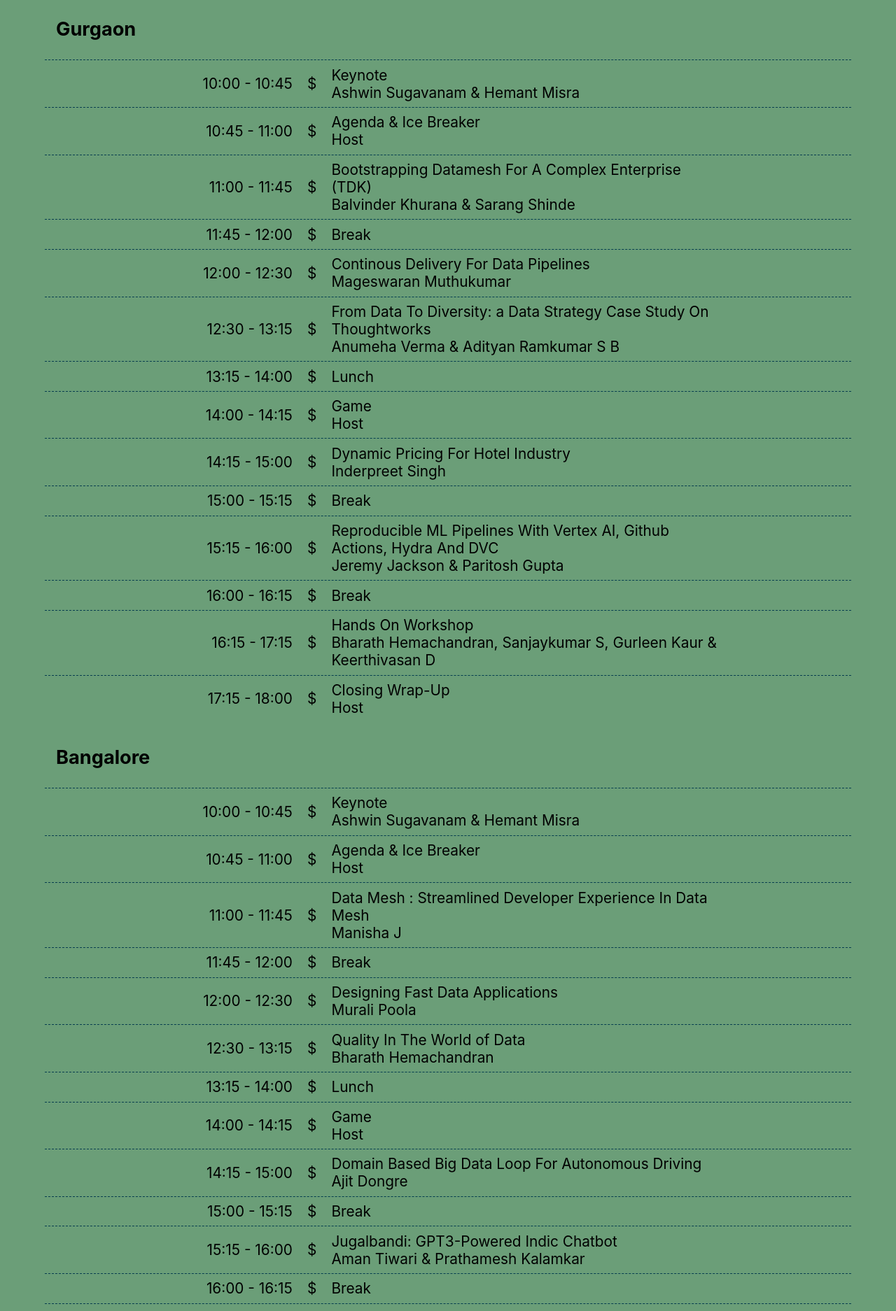
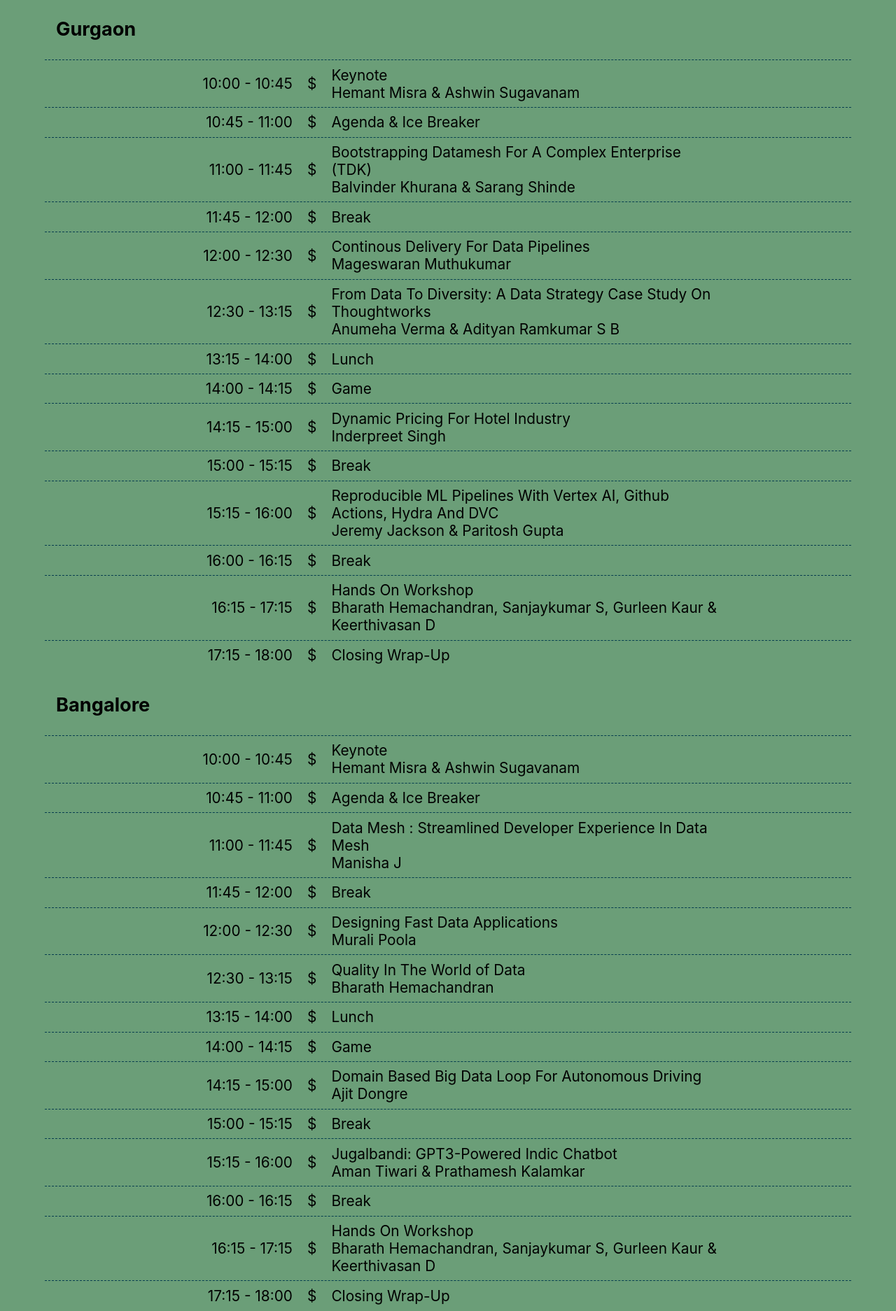
Before and after one commit to ThoughtWorks-Bangalore/Yottabyte, a React (Create React App) app: page / in a window 1280 px wide. Shown: the part 2080-3954 px from the top of the page at 70% size. Built offline with nearby package versions, Linux system fonts and the light colour scheme.

Commit message:
[Procheta | Roshni | Ankit ] Refactor. speakers list and agenda and logo

```diff
--- a/public/index.html
+++ b/public/index.html
@@ -2,6 +2,7 @@
 <html lang="en">
   <head>
     <meta charset="utf-8" />
+    <link rel="icon" href="%PUBLIC_URL%/Yotabyte_logo.png" />
     <meta name="viewport" content="width=device-width, initial-scale=1" />
     <meta name="theme-color" content="#000000" />
     <meta
--- a/src/components/Agenda.js
+++ b/src/components/Agenda.js
@@ -15,16 +15,13 @@ export const Agenda = () => {
           <div className="seperation">$</div>
           <div className="detail">
             <div>Keynote</div>
-            <div>Ashwin Sugavanam & Hemant Misra</div>
+            <div>Hemant Misra & Ashwin Sugavanam</div>
           </div>
         </div>
         <div className="schedule-info">
           <div className="timing">10:45 - 11:00</div>
           <div className="seperation">$</div>
-          <div className="detail">
-            <div>Agenda & Ice Breaker</div>
-            <div>Host</div>
-            </div>
+          <div className="detail">Agenda & Ice Breaker</div>
         </div>
         <div className="schedule-info">
           <div className="timing">11:00 - 11:45</div>
@@ -52,7 +49,7 @@ export const Agenda = () => {
         <div className="schedule-info">
           <div className="timing">12:30 - 13:15</div>
           <div className="seperation">$</div>
-          <div className="detail"><div>From Data To Diversity: a Data Strategy Case Study On Thoughtworks</div>
+          <div className="detail"><div>From Data To Diversity: A Data Strategy Case Study On Thoughtworks</div>
           <div>Anumeha Verma & Adityan Ramkumar S B</div></div>
         </div>
         <div className="schedule-info">
@@ -63,7 +60,7 @@ export const Agenda = () => {
         <div className="schedule-info">
           <div className="timing">14:00 - 14:15</div>
           <div className="seperation">$</div>
-          <div className="detail"><div>Game</div><div>Host</div></div>
+          <div className="detail">Game</div>
         </div>
         <div className="schedule-info">
           <div className="timing">14:15 - 15:00</div>
@@ -98,8 +95,7 @@ export const Agenda = () => {
         <div className="schedule-info">
           <div className="timing">17:15 - 18:00</div>
           <div className="seperation">$</div>
-          <div className="detail"><div>Closing Wrap-Up</div>
-          <div>Host</div></div>
+          <div className="detail">Closing Wrap-Up</div>
         </div>
       </div>
       <div className="agenda_schedule">
@@ -110,13 +106,12 @@ export const Agenda = () => {
           <div className="timing">10:00 - 10:45</div>
           <div className="seperation">$</div>
           <div className="detail"><div>Keynote</div>
-            <div>Ashwin Sugavanam & Hemant Misra</div></div>
+            <div>Hemant Misra & Ashwin Sugavanam</div></div>
         </div>
         <div className="schedule-info">
           <div className="timing">10:45 - 11:00</div>
           <div className="seperation">$</div>
-          <div className="detail"><div>Agenda & Ice Breaker</div>
-            <div>Host</div></div>
+          <div className="detail">Agenda & Ice Breaker</div>
         </div>
         <div className="schedule-info">
           <div className="timing">11:00 - 11:45</div>
@@ -154,8 +149,8 @@ export const Agenda = () => {
         <div className="schedule-info">
           <div className="timing">14:00 - 14:15</div>
           <div className="seperation">$</div>
-          <div className="detail"><div>Game</div><div>Host</div></div>
-        </div>
+          <div className="detail">Game</div>
+          </div>
         <div className="schedule-info">
           <div className="timing">14:15 - 15:00</div>
           <div className="seperation">$</div>
@@ -190,8 +185,7 @@ export const Agenda = () => {
         <div className="schedule-info">
           <div className="timing">17:15 - 18:00</div>
           <div className="seperation">$</div>
-          <div className="detail"><div>Closing Wrap-Up</div>
-          <div>Host</div></div>
+          <div className="detail">Closing Wrap-Up</div>
         </div>
       </div>
     </div>
--- a/src/components/Speakers.css
+++ b/src/components/Speakers.css
@@ -44,6 +44,8 @@
 
 .image {
   width: 180px;
+  transform: scaleY(1.1);
+  height: 171px;
 }
 
 .speaker_details {
```
Also changed, not shown: public/Yotabyte_logo.png (added).
